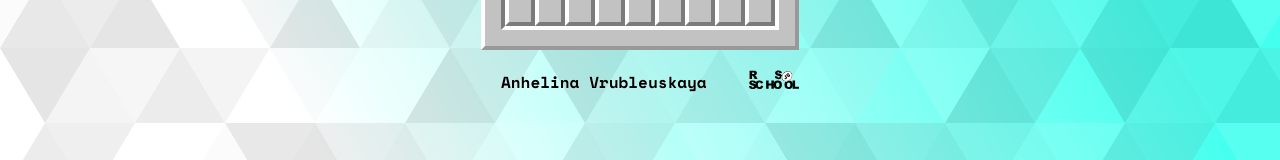
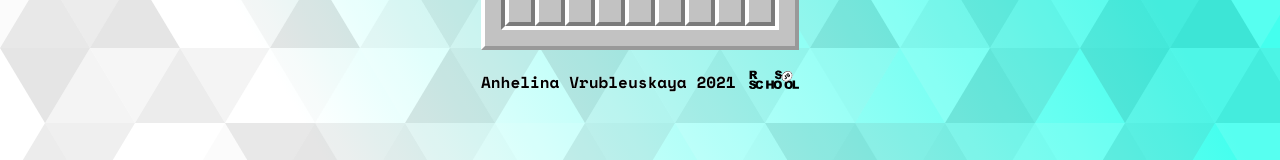
Before and after one commit to AnhelinaVr/react-game, a React (Create React App) app: page / in a window 1280 px wide. Shown: the part 402-562 px from the top of the page. Built offline with nearby package versions, Linux system fonts and the light colour scheme; no server answers.

Commit message:
fix: fix styles

```diff
--- a/src/components/Footer/Footer.scss
+++ b/src/components/Footer/Footer.scss
@@ -8,7 +8,6 @@
     }
     .link {
         position: absolute;
-        margin: 0 20px;
         text-decoration: none;
         font-weight: bold;
         color: black;
--- a/src/components/Footer/index.tsx
+++ b/src/components/Footer/index.tsx
@@ -7,8 +7,9 @@ const Footer: React.FC = () => {
   return (
     <footer className="Footer">
       <a className="link" href="https://github.com/AnhelinaVr">
-        Anhelina Vrubleuskaya
+        Anhelina Vrubleuskaya 2021
       </a>
+
       <a href="https://rs.school/js/">
         <img src={rssLogo} alt="RSSchool" />
       </a>
--- a/src/styles/index.scss
+++ b/src/styles/index.scss
@@ -4,6 +4,7 @@
 }
 
 @mixin buttons {
+    cursor: pointer;
     display: flex;
     justify-content: center;
     align-items: center;
```
